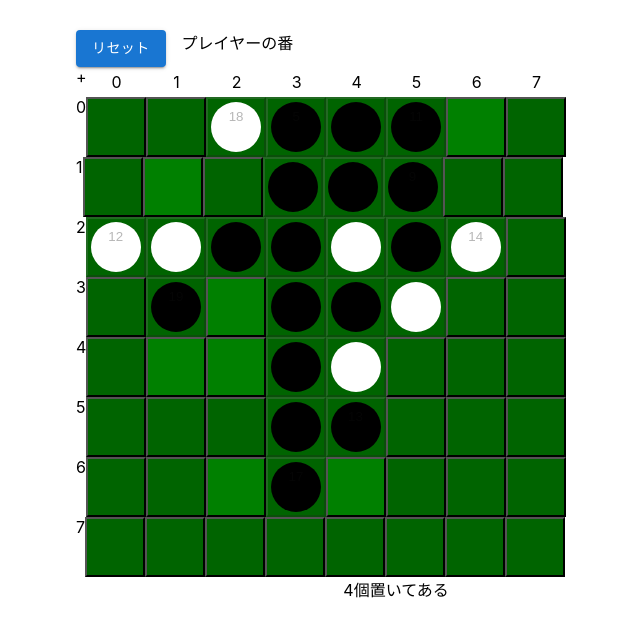
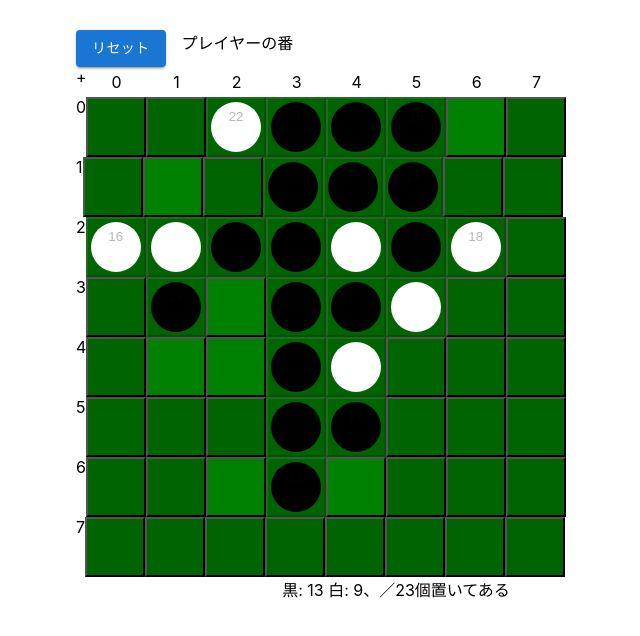
Before and after one commit to kkurami-dev/master, a React (Create React App) app: page / in a window 1280 px wide. Shown: the top 636 px of the page, without its empty margins (244-884 px from the left). Built offline with nearby package versions, Linux system fonts and the light colour scheme.

Commit message:
表示内容の強化

```diff
--- a/src/component/board.js
+++ b/src/component/board.js
@@ -25,7 +25,6 @@ function wait(t = 300) {
 let GameStete = true;
 const othello = new OthelloBoard(); //OthelloBoardクラスのインスタンスを生成
 export const Board = () => {
-  let count = 5;
   // オセロボードの状態をstateで管理する
   const [othelloBoard, setOthelloBoard] = useState(othello.board);
   // 対戦相手が石を置くまで操作できないようにする
@@ -63,7 +62,7 @@ export const Board = () => {
     if (!select)
       return ID.NO_PUT_LOCATION;
 
-    othello.putStone(select, act, count++);
+    othello.putStone(select, act);
     setIsDisabled(false); // マスの操作抑止を解除
     return ID.FLIP_OK;
   }
@@ -76,13 +75,12 @@ export const Board = () => {
     // イベントから置いた位置を特定
     const { col, row } = event.target.attributes;
     const item = othello.board[Number(col.value)][Number(row.value)];
-    const isPut = othello.putStone(item, act, count);
+    const isPut = othello.putStone(item, act);
     if (isPut) {
       setIsDisabled(false); // マスの操作抑止を解除
       return isPut;
     }
 
-    count++;
     setPlayState('NPCの番');
     return ID.FLIP_OK;
   }
@@ -117,7 +115,7 @@ export const Board = () => {
       }
 
       const next = isNext( arr[i] );
-      console.log("onClick", next, isPut);
+      //console.log("onClick", next, isPut);
       if (isPut && next){
         GameStete = true;
         return;
@@ -163,7 +161,8 @@ export const Board = () => {
           ></Row>
         ))}
       </div>
-      {count - 1}個置いてある
+      {othello.ox_count}／
+      {othello.count}個置いてある
       <DefaultModal {...ModalParam} />
     </div>
   );
--- a/src/component/othello.js
+++ b/src/component/othello.js
@@ -88,10 +88,27 @@ export class OthelloBoard {
     nowboard[3][4].v = 'x';
     nowboard[4][3].v = 'x';
     nowboard[4][4].v = 'o';
+    this.count += 4;
   }
 
   get isMatchEnd(){
     return this.number_of_moves === this.max;
+  }
+  get nowCount(){
+    return this.count;
+  }
+  getOX = () => {
+    const x_count = document.getElementsByName("act_x");
+    const o_count = document.getElementsByName("act_o");
+    return {x:x_count.length, o: o_count.length}
+  }
+  get win(){
+    const ox = this.getOX();
+    return ox.x.length > ox.o.length;
+  }
+  get ox_count(){
+    const ox = this.getOX();
+    return `黒: ${ox.x} 白: ${ox.o}、`;
   }
 
   checkStone(item, player, board = this.board) {
```
